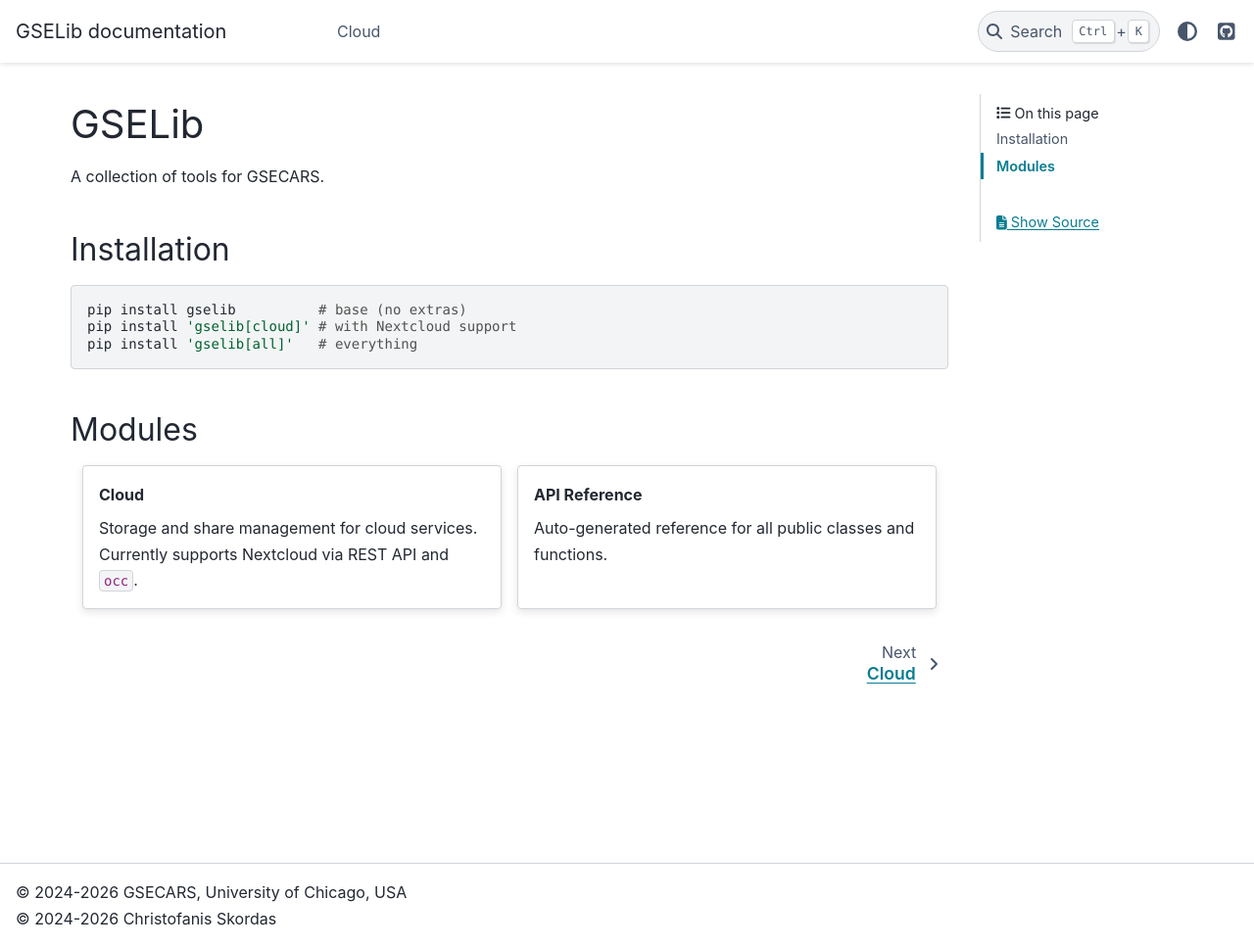
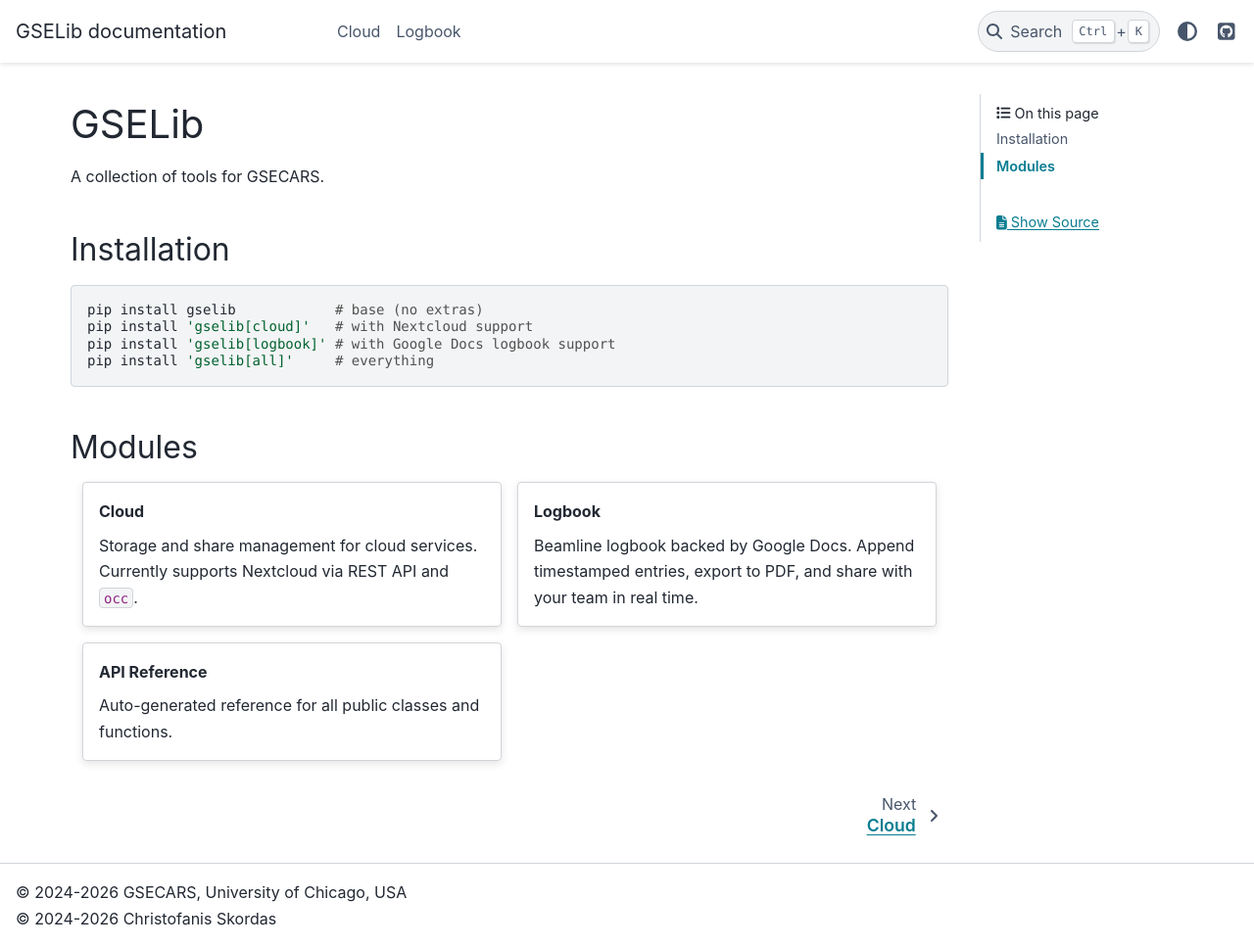
Before and after one commit to GSECARS/GSELib, a Sphinx documentation site: the page built from docs/index.md, in a window 1280 px wide and 967 px high. Shown: the whole window at 98% size. Built offline with Sphinx 7.4.7 and the PyData theme 0.15.4, drawn with Linux system fonts in a browser that asks for light colours; pages that are not in the unit, such as notebooks, are missing from menus.

Commit message:
adds logbook docs

````diff
--- a/docs/index.md
+++ b/docs/index.md
@@ -5,9 +5,10 @@
 ## Installation
 
 ```bash
-pip install gselib          # base (no extras)
-pip install 'gselib[cloud]' # with Nextcloud support
-pip install 'gselib[all]'   # everything
+pip install gselib            # base (no extras)
+pip install 'gselib[cloud]'   # with Nextcloud support
+pip install 'gselib[logbook]' # with Google Docs logbook support
+pip install 'gselib[all]'     # everything
 ```
 
 ## Modules
@@ -20,6 +21,13 @@
 :link-type: doc
 
 Storage and share management for cloud services. Currently supports Nextcloud via REST API and `occ`.
+:::
+
+:::{grid-item-card} Logbook
+:link: logbook
+:link-type: doc
+
+Beamline logbook backed by Google Docs. Append timestamped entries, export to PDF, and share with your team in real time.
 :::
 
 :::{grid-item-card} API Reference
@@ -36,5 +44,6 @@
 :hidden:
 
 cloud
+logbook
 API Reference <autoapi/index>
 ```
````
Also changed, not shown: CHANGELOG.md (+1 -0 lines), docs/logbook.md (added, +103 -0 lines).
